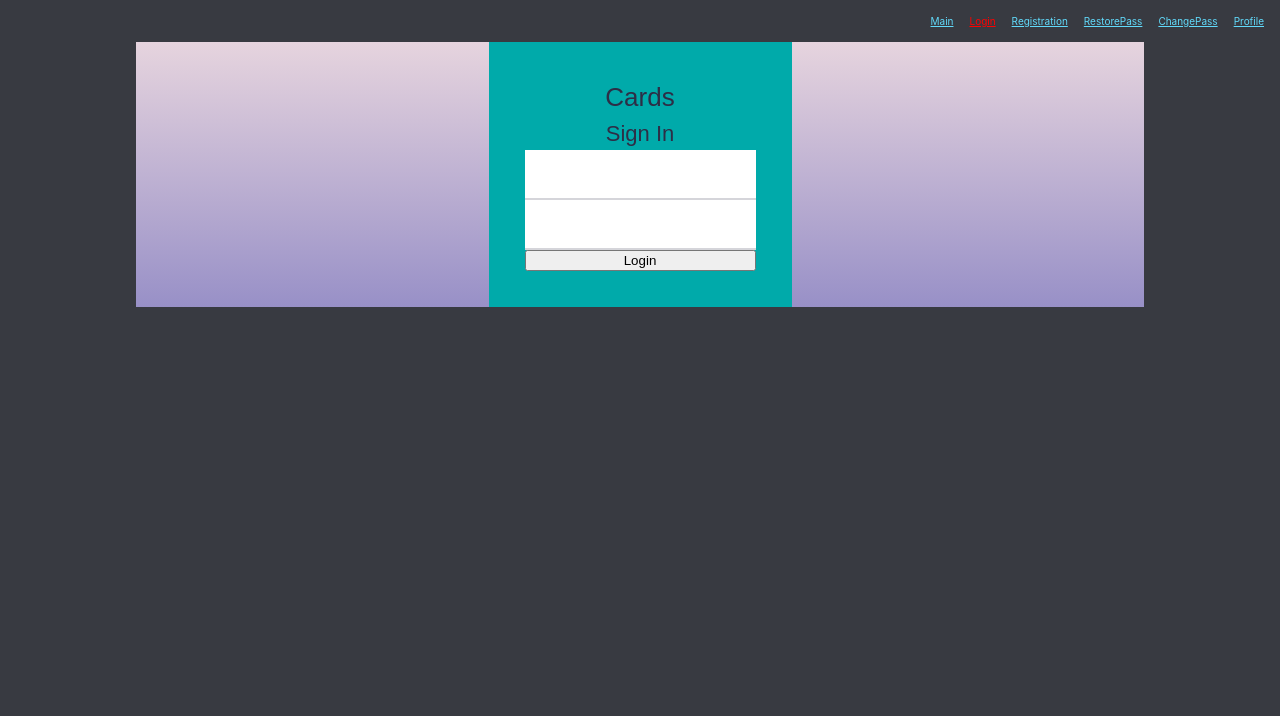
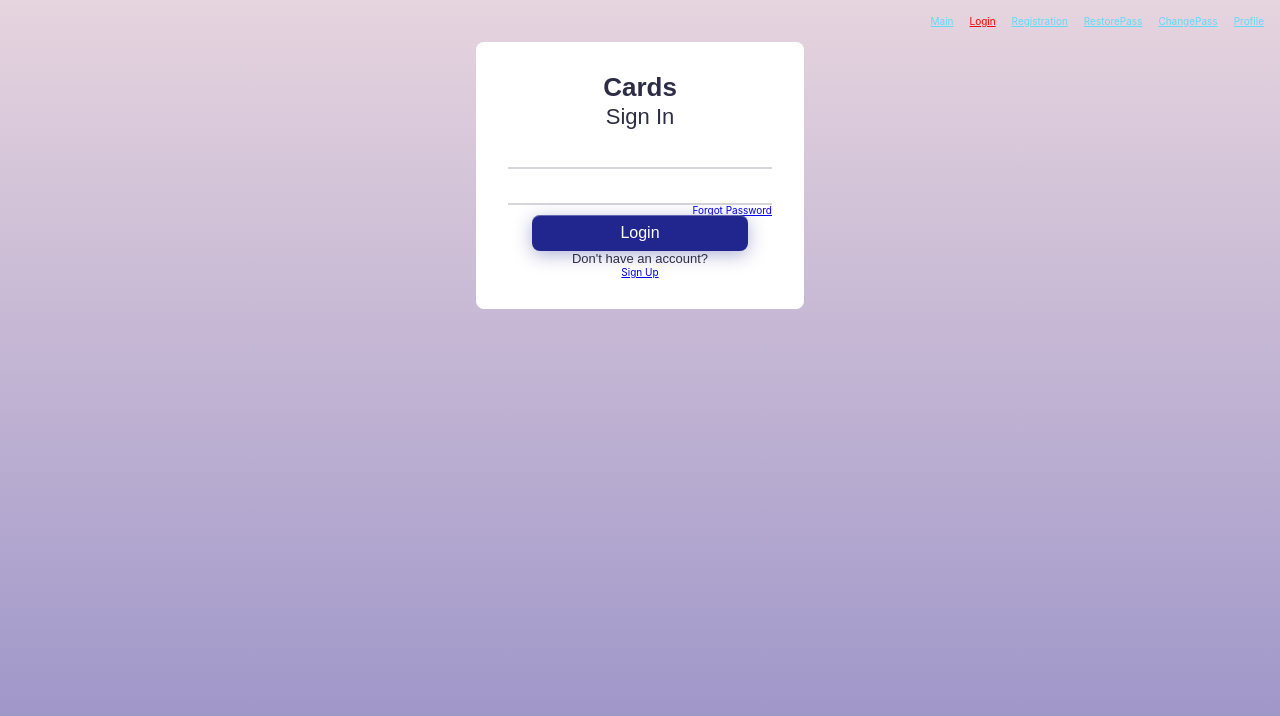
Before and after one commit to collabincubator/incu-cards, a React (Create React App) app: page /#/login in a window 1280 px wide. Shown: the top 716 px of the page. Built offline with nearby package versions, Linux system fonts and the light colour scheme.

Commit message:
refactor: fix witdh in box-item, add more styles to login page

```diff
--- a/src/components/Main/Login/Login.module.scss
+++ b/src/components/Main/Login/Login.module.scss
@@ -2,26 +2,28 @@
 @import './src/styles/mixins.module';
 
 .container {
-  @include gridContainer (100.8rem, $bgcolor);
+  @include gridContainer (100.8rem, transparent);
   .box {
-    @include gridBox(5, 9, #0aa);
+    width: 100%;
+    background-color: #fff;
     margin: 0 auto;
-    padding: 3.6rem;
+    padding: 3.2rem;
+    border-radius: 0.8rem;
+    grid-column: 5 /span 4;
     font-size: 0;
     line-height: 1;
     overflow: hidden;
-    .forms {
-      width: 100%;
-      display: block;
-      margin: 0 auto;
-      overflow: hidden;
-      .inner {
+    .inner {
+        @include gridBox(5 / span 6, $bgcolor);
         display: flex;
         flex-direction: column;
         justify-content: center;
         align-items: stretch;
         h1, h2 {
           text-align: center;
+        }
+        h1 {
+          line-height: 1;
         }
         h3 {
           text-align: left;
@@ -31,10 +33,23 @@
         }
         .btn {
           display: block;
-          margin: 0;
+          margin: 0 2.4rem;
+          border: none;
+          border-radius: 0.8rem;
+          padding: 1rem;
+          outline: none;
+          font: normal normal 1.6rem/1 Poppins, sans-serif;
+          color: rgb(255, 255, 255);
+          background-color: $third;
+          box-shadow: $btnBoxShadow;
+        }
+        .navLinkForgotBox {
+          display: block;
+          text-align: right;
+        }
+        .signUpBox {
+          text-align: center;
         }
       }
-    }
-
   }
 }
--- a/src/components/Main/Login/Login.tsx
+++ b/src/components/Main/Login/Login.tsx
@@ -2,6 +2,7 @@ import React, {useState} from 'react';
 import {useDispatch} from 'react-redux';
 import {loginTC} from '../../../redux/loginReducer/loginReducer';
 import styles from './Login.module.scss';
+import {NavLink} from 'react-router-dom';
 
 const Login = (props: any) => {
 
@@ -16,15 +17,24 @@ const Login = (props: any) => {
 
     return <div className={styles.container}>
         <div className={styles.box}>
-            <div className={styles.forms}>
                 <div className={styles.inner}>
                     <h1>Cards</h1>
                     <h2>Sign In</h2>
                     <input className={styles.textInput} value={email} onChange={(e)=> {setEmail(e.currentTarget.value)}} />
                     <input className={`${styles.textInput} ${styles.passInput}`} value={pass} onChange={(e)=> {setPass(e.currentTarget.value)}} />
+                    <div className={styles.forgotBox}>
+                        <NavLink className={styles.navLinkForgotBox} to={'/restorepass'} >
+                            <span>Forgot Password</span>
+                        </NavLink>
+                    </div>
                     <button className={styles.btn} onClick={onClickHandler}>Login</button>
+                    <div className={styles.signUpBox}>
+                        <p>Don't have an account?</p>
+                        <NavLink to={'registraion'}>
+                            <span>Sign Up</span>
+                        </NavLink>
+                    </div>
                 </div>
-            </div>
         </div>
     </div>
 }
--- a/src/index.scss
+++ b/src/index.scss
@@ -37,7 +37,8 @@ body {
   sans-serif;
   -webkit-font-smoothing: antialiased;
   -moz-osx-font-smoothing: grayscale;
-  background-color: #383a41;
+  background: $bgcolor;
+  box-sizing: border-box;
 }
 ol, ul {
   list-style: none;
@@ -70,7 +71,7 @@ h2 {
 }
 h3 {
   font: $typoHeader3;
-  color: rgb(255, 255, 255)
+  color: $third
 }
 p {
   font: $typoParagraph;
--- a/src/styles/mixins.module.scss
+++ b/src/styles/mixins.module.scss
@@ -10,10 +10,8 @@
   background: $gradient
 }
 
-@mixin gridBox($start, $end, $boxBg){
-  display: grid;
-  grid-column-start: $start;
-  grid-column-end: $end;
+@mixin gridBox($gridCol, $boxBg){
+  grid-column: 5 / span 6;
   background-color: $boxBg;
 }
 
@@ -21,8 +19,10 @@
   box-sizing: border-box;
   width: 100%;
   margin: 0 auto;
-  padding: 1.2rem;
+  outline: none;
+  padding: 0.8rem 0;
   font: $typoInputs;
   border: none;
+  color: $primary;
   border-bottom: 0.2rem solid $borderInputColor
 }
--- a/src/styles/variables.module.scss
+++ b/src/styles/variables.module.scss
@@ -11,8 +11,8 @@ $boxBgColor: rgb(255, 255, 255);
 $secondBoxBgColor: rgb(236, 236, 249);
 $secondaryRowColor: rgb(248, 247, 253);
 
-$typoHeader1: normal normal 2.6rem/1.5 Poppins, sans-serif;
-$typoHeader2: normal normal 2.2rem/1.5 Poppins, sans-serif;
-$typoHeader3: normal normal 1.6rem/1.2 Poppins, sans-serif;
+$typoHeader1: normal 600 2.6rem/1.5 Poppins, sans-serif;
+$typoHeader2: normal 500 2.2rem/1.5 Poppins, sans-serif;
+$typoHeader3: normal 500 1.6rem/1.2 Poppins, sans-serif;
 $typoParagraph: normal normal 1.3rem/1.2 sans-serif;
-$typoInputs: normal normal 1.6rem/1.5 sans-serif;
+$typoInputs: normal normal 1.6rem/1 Poppins, sans-serif;
```
